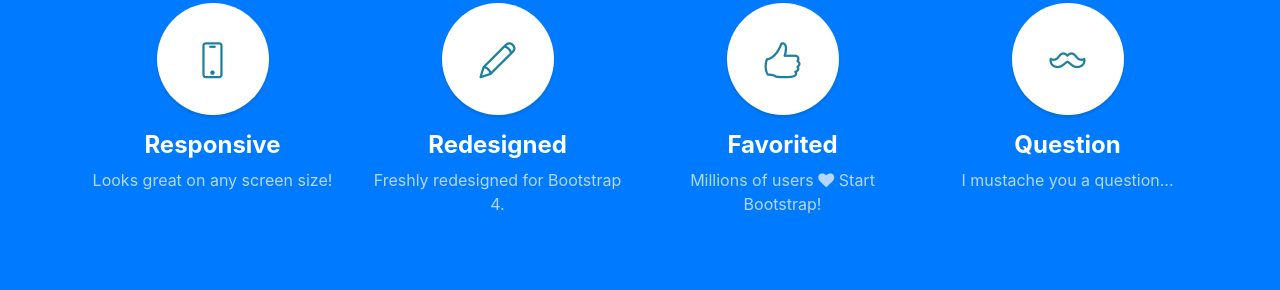
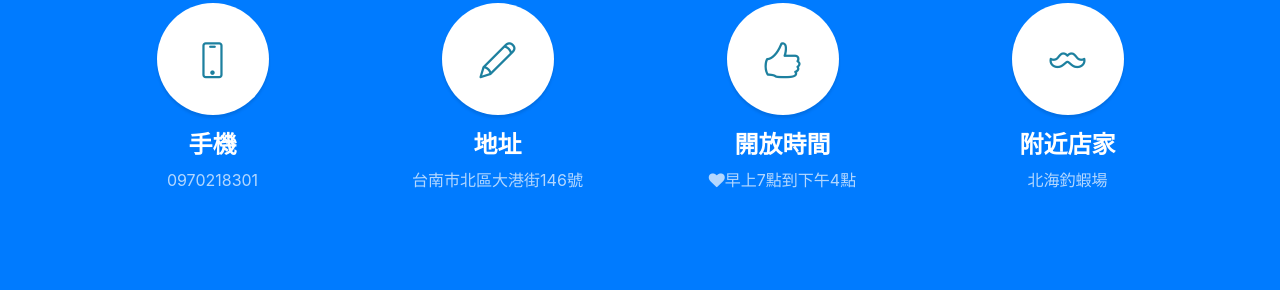
Before and after one commit to st3299210/st3299210.github.io, a website with bundled scripts: page web/index.html in a window 1280 px wide. Shown: the part 1474-1764 px from the top of the page. Built offline with nearby package versions, Linux system fonts and the light colour scheme.

Commit message:
20180604

```diff
--- a/web/index.html
+++ b/web/index.html
@@ -93,38 +93,38 @@
               <i class="icon-screen-smartphone"></i>
             </span>
             <h4>
-              <strong>Responsive</strong>
+              <strong>手機</strong>
             </h4>
-            <p class="text-faded mb-0">Looks great on any screen size!</p>
+            <p class="text-faded mb-0">0970218301</p>
           </div>
           <div class="col-lg-3 col-md-6 mb-5 mb-lg-0">
             <span class="service-icon rounded-circle mx-auto mb-3">
               <i class="icon-pencil"></i>
             </span>
             <h4>
-              <strong>Redesigned</strong>
+              <strong>地址</strong>
             </h4>
-            <p class="text-faded mb-0">Freshly redesigned for Bootstrap 4.</p>
+            <p class="text-faded mb-0">台南市北區大港街146號</p>
           </div>
           <div class="col-lg-3 col-md-6 mb-5 mb-md-0">
             <span class="service-icon rounded-circle mx-auto mb-3">
               <i class="icon-like"></i>
             </span>
             <h4>
-              <strong>Favorited</strong>
+              <strong>開放時間</strong>
             </h4>
-            <p class="text-faded mb-0">Millions of users
-              <i class="fa fa-heart"></i>
-              Start Bootstrap!</p>
+            <p class="text-faded mb-0">
+              <i class="fa fa-heart"></i>早上7點到下午4點
+              </p>
           </div>
           <div class="col-lg-3 col-md-6">
             <span class="service-icon rounded-circle mx-auto mb-3">
               <i class="icon-mustache"></i>
             </span>
             <h4>
-              <strong>Question</strong>
+              <strong>附近店家</strong>
             </h4>
-            <p class="text-faded mb-0">I mustache you a question...</p>
+            <p class="text-faded mb-0">北海釣蝦場</p>
           </div>
         </div>
       </div>
```
